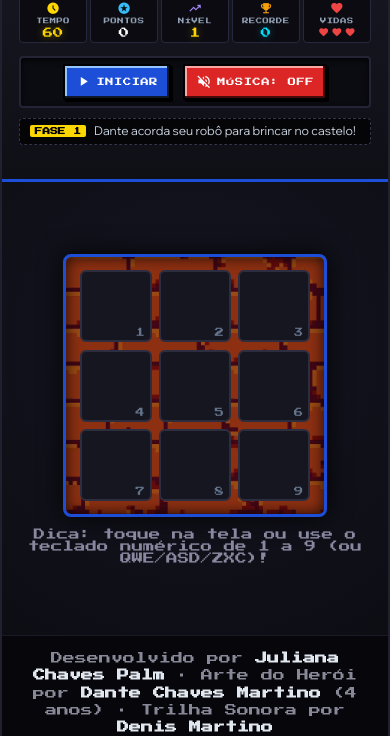
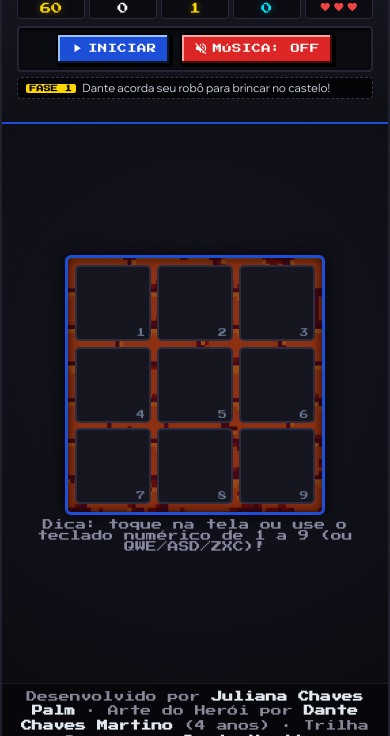
Before and after one commit to julianachavespalm/dante-dash, a website with bundled scripts: page index.html in a window 390 px wide. Shown: the part 74-810 px from the top of the page. Built offline with nearby package versions, Linux system fonts and the light colour scheme.

Commit message:
fix(css): eliminate desktop vertical scrolling with clamp viewport scaling and 100dvh container

```diff
--- a/src/styles/main.css
+++ b/src/styles/main.css
@@ -1,7 +1,7 @@
 /* ==========================================================================
-   Dante Dash - Arcade Edition Stylesheet v2.3
-   Tela Limpa (Sem Ruído), 100% Responsivo, Ícones Google Fonts
-   Botões 8-Bits com Cores das Canetinhas do Dante (Azul Royal e Vermelho)
+   Dante Dash - Arcade Edition Stylesheet v2.4
+   Tela 100% Sem Rolagem (Zero Rolagem Vertical e Horizontal no Desktop e Mobile)
+   Layout Adaptativo com clamp(vh), Ícones Google Fonts e Dock 8-Bits das Canetinhas
    Engenharia de Software: Juliana Chaves Palm
    ========================================================================== */
 
@@ -14,8 +14,10 @@
 
 html, body {
     width: 100%;
+    height: 100%;
     max-width: 100%;
-    overflow-x: hidden;
+    max-height: 100%;
+    overflow: hidden; /* Elimina rolagem vertical e horizontal */
     background-color: #08080C;
     color: #FFFFFF;
     font-family: 'Wix Madefor Display', sans-serif;
@@ -45,21 +47,23 @@ a {
     text-shadow: 0 0 8px rgba(0, 229, 255, 0.4);
 }
 
-/* Moldura Centralizada do Gabinete Arcade Limpo (Sem ruído / sem scanlines) */
+/* Moldura Centralizada do Gabinete Arcade - Encaixe Exato em 100vh / 100dvh */
 .arcade-cabinet {
     width: 100%;
-    max-width: 540px;
+    max-width: 520px;
+    height: 100vh;
+    height: 100dvh;
     margin: 0 auto;
-    min-height: 100vh;
     display: flex;
     flex-direction: column;
+    justify-content: space-between;
     align-items: center;
-    justify-content: space-between;
     background: radial-gradient(circle at center, #151522 0%, #0A0A0F 100%);
     border-left: 2px solid #20202E;
     border-right: 2px solid #20202E;
     box-shadow: 0 0 35px rgba(0, 0, 0, 0.85);
     position: relative;
+    overflow: hidden;
 }
 
 /* Ícones Oficiais do Google Fonts (Material Symbols Outlined) */
@@ -67,7 +71,7 @@ a {
     font-family: 'Material Symbols Outlined';
     font-weight: normal;
     font-style: normal;
-    font-size: 1.15rem;
+    font-size: 1.1rem;
     line-height: 1;
     letter-spacing: normal;
     text-transform: none;
@@ -81,54 +85,55 @@ a {
     font-variation-settings: 'FILL' 1, 'wght' 400, 'GRAD' 0, 'opsz' 24;
 }
 
-/* Topo / Banner Arcade */
+/* Topo / Banner Arcade Compacto */
 .banner {
     width: 100%;
     display: flex;
     flex-direction: column;
     align-items: center;
-    padding: 0.75rem 0.5rem 0.5rem;
+    padding: 0.35rem 0.5rem 0.2rem;
     font-family: "Press Start 2P", monospace;
     background: linear-gradient(180deg, #181824 0%, #0F0F16 100%);
-    border-bottom: 3px solid #1D4ED8;
+    border-bottom: 2px solid #1D4ED8;
+    flex-shrink: 0;
 }
 
 .banner__logo {
-    margin-bottom: 0.45rem;
+    margin-bottom: 0.2rem;
 }
 
 .banner__img {
-    height: 46px;
-    margin-right: 10px;
+    height: 34px;
+    margin-right: 8px;
     filter: drop-shadow(0 0 6px rgba(255, 215, 0, 0.5));
     animation: float 2.5s ease-in-out infinite;
 }
 
 @keyframes float {
     0%, 100% { transform: translateY(0); }
-    50% { transform: translateY(-4px); }
+    50% { transform: translateY(-3px); }
 }
 
 .banner__title {
-    font-size: 1.25rem;
+    font-size: 1.05rem;
     letter-spacing: 1px;
 }
 
-/* Placar Arcade Modular em Grid 5 Colunas (Cabe perfeitamente em qualquer tela) */
+/* Placar Arcade Modular em Grid 5 Colunas */
 .banner__scoreboard {
     display: grid;
     grid-template-columns: repeat(5, 1fr);
-    gap: 0.35rem;
-    width: 95%;
-    max-width: 500px;
-    margin: 0.35rem auto;
+    gap: 0.25rem;
+    width: 96%;
+    max-width: 480px;
+    margin: 0.2rem auto;
 }
 
 .score-card {
     background: rgba(10, 10, 16, 0.9);
     border: 1px solid #28283C;
     border-radius: 4px;
-    padding: 0.35rem 0.15rem;
+    padding: 0.25rem 0.1rem;
     display: flex;
     flex-direction: column;
     align-items: center;
@@ -138,8 +143,8 @@ a {
 }
 
 .score-icon {
-    font-size: 1rem !important;
-    margin-bottom: 0.15rem;
+    font-size: 0.9rem !important;
+    margin-bottom: 0.1rem;
 }
 
 .score-card:nth-child(1) .score-icon { color: #FFD700; }
@@ -149,15 +154,15 @@ a {
 .score-card:nth-child(5) .score-icon { color: #EF4444; }
 
 .score-label {
-    font-size: 0.46rem;
+    font-size: 0.42rem;
     color: #94A3B8;
-    margin-bottom: 0.2rem;
+    margin-bottom: 0.15rem;
     letter-spacing: 0.4px;
     white-space: nowrap;
 }
 
 .score-value {
-    font-size: 0.75rem;
+    font-size: 0.7rem;
     font-family: "Press Start 2P", monospace;
     white-space: nowrap;
 }
@@ -171,7 +176,7 @@ a {
 }
 
 .heart-icon {
-    font-size: 0.78rem !important;
+    font-size: 0.72rem !important;
     transition: transform 0.15s ease;
 }
 
@@ -190,22 +195,22 @@ a {
     display: flex;
     justify-content: center;
     align-items: center;
-    gap: 0.75rem;
-    width: 95%;
-    max-width: 440px;
-    margin: 0.45rem auto 0.25rem;
-    padding: 0.4rem;
+    gap: 0.6rem;
+    width: 96%;
+    max-width: 420px;
+    margin: 0.25rem auto 0.15rem;
+    padding: 0.3rem 0.4rem;
     background: #0B0B12;
     border: 2px solid #242436;
     border-radius: 4px;
-    box-shadow: inset 0 2px 6px rgba(0, 0, 0, 0.8);
+    box-shadow: inset 0 2px 4px rgba(0, 0, 0, 0.8);
 }
 
-/* Botões 8-Bits Estilo Canetinhas do Dante com Ícones Google Fonts */
+/* Botões 8-Bits com Cores das Canetinhas do Dante */
 .pixel-btn {
     font-family: "Press Start 2P", monospace;
-    font-size: 0.62rem;
-    padding: 0.6rem 0.9rem;
+    font-size: 0.58rem;
+    padding: 0.45rem 0.75rem;
     cursor: pointer;
     border: none;
     user-select: none;
@@ -213,13 +218,13 @@ a {
     display: inline-flex;
     align-items: center;
     justify-content: center;
-    gap: 0.35rem;
+    gap: 0.3rem;
     transition: transform 0.05s ease, filter 0.1s ease;
     border-radius: 2px;
 }
 
 .pixel-btn .material-symbols-outlined {
-    font-size: 0.95rem;
+    font-size: 0.85rem;
 }
 
 /* Botão Azul Canetinha Dante */
@@ -271,11 +276,11 @@ a {
 .arcade-lore-bar {
     display: flex;
     align-items: center;
-    gap: 0.5rem;
-    width: 95%;
-    max-width: 440px;
-    margin: 0.35rem auto 0;
-    padding: 0.35rem 0.6rem;
+    gap: 0.4rem;
+    width: 96%;
+    max-width: 420px;
+    margin: 0.2rem auto 0;
+    padding: 0.2rem 0.45rem;
     background: rgba(0, 0, 0, 0.65);
     border: 1px dashed #35354A;
     border-radius: 4px;
@@ -285,8 +290,8 @@ a {
     background: #FFD700;
     color: #000000;
     font-family: "Press Start 2P", monospace;
-    font-size: 0.48rem;
-    padding: 2px 5px;
+    font-size: 0.44rem;
+    padding: 1px 4px;
     border-radius: 2px;
     font-weight: bold;
     white-space: nowrap;
@@ -295,26 +300,27 @@ a {
 .lore-text {
     color: #CBD5E1;
     font-family: 'Wix Madefor Display', sans-serif;
-    font-size: 0.76rem;
-    line-height: 1.2;
+    font-size: 0.72rem;
+    line-height: 1.15;
 }
 
 .combo-display {
-    height: 22px;
-    margin-top: 0.25rem;
-    font-size: 0.72rem;
+    height: 18px;
+    min-height: 18px;
+    margin-top: 0.15rem;
+    font-size: 0.68rem;
     font-weight: bold;
     color: #00FF66;
-    text-shadow: 0 0 10px rgba(0, 255, 102, 0.8);
+    text-shadow: 0 0 8px rgba(0, 255, 102, 0.8);
     display: flex;
     align-items: center;
     justify-content: center;
-    gap: 0.3rem;
+    gap: 0.25rem;
     transition: transform 0.12s ease;
 }
 
 .combo-display .material-symbols-outlined {
-    font-size: 0.95rem;
+    font-size: 0.85rem;
     color: #F97316;
 }
 
@@ -325,46 +331,49 @@ a {
 
 @keyframes flashLevel {
     0%, 100% { transform: scale(1); }
-    50% { transform: scale(1.2); text-shadow: 0 0 16px #FFD700; }
+    50% { transform: scale(1.18); text-shadow: 0 0 14px #FFD700; }
 }
 
-/* Painel da Arena 3x3 */
+/* Painel da Arena 3x3 - Altura Flexível com Clamp */
 .panel-container {
+    flex: 1;
+    min-height: 0;
     display: flex;
     flex-direction: column;
     align-items: center;
     justify-content: center;
-    padding: 0.75rem 0.5rem;
+    padding: 0.2rem 0.5rem;
     width: 100%;
 }
 
 .panel {
-    padding: 0.85rem;
+    padding: 0.45rem;
     background-image: url('../img/wall.png');
     background-size: cover;
     background-position: center;
     border: 3px solid #1D4ED8;
-    border-radius: 8px;
-    box-shadow: 0 0 25px rgba(0, 0, 0, 0.9), inset 0 0 15px rgba(0, 0, 0, 0.8);
+    border-radius: 6px;
+    box-shadow: 0 0 20px rgba(0, 0, 0, 0.85), inset 0 0 12px rgba(0, 0, 0, 0.8);
     touch-action: manipulation;
 }
 
 .panel__row {
-    gap: 0.45rem;
-    margin-bottom: 0.45rem;
+    gap: 0.35rem;
+    margin-bottom: 0.35rem;
 }
 
 .panel__row:last-child {
     margin-bottom: 0;
 }
 
+/* Quadrado da Arena escala perfeitamente com a altura da tela (vh) */
 .panel__square {
     position: relative;
-    width: 86px;
-    height: 86px;
+    width: clamp(56px, 11.5vh, 76px);
+    height: clamp(56px, 11.5vh, 76px);
     background: #161620;
     border: 2px solid #2D2D40;
-    border-radius: 6px;
+    border-radius: 5px;
     cursor: pointer;
     overflow: hidden;
     transition: transform 0.06s ease, border-color 0.12s ease;
@@ -378,9 +387,9 @@ a {
 
 .panel__square .key-hint {
     position: absolute;
-    bottom: 3px;
-    right: 5px;
-    font-size: 0.58rem;
+    bottom: 2px;
+    right: 4px;
+    font-size: 0.55rem;
     color: #64748B;
     font-family: "Press Start 2P", monospace;
     pointer-events: none;
@@ -394,7 +403,7 @@ a {
     background-repeat: no-repeat;
     background-position: center;
     border-color: #DC2626;
-    box-shadow: 0 0 16px rgba(220, 38, 38, 0.7);
+    box-shadow: 0 0 14px rgba(220, 38, 38, 0.7);
     animation: pulseSquare 0.4s alternate infinite ease-in-out;
 }
 
@@ -414,8 +423,8 @@ a {
 }
 
 .panel__hint {
-    margin-top: 0.65rem;
-    font-size: 0.72rem;
+    margin-top: 0.3rem;
+    font-size: 0.68rem;
     color: #8888A0;
     text-align: center;
     padding: 0 0.5rem;
@@ -447,65 +456,66 @@ a {
     background: #14141F;
     border: 3px solid #FFD700;
     border-radius: 8px;
-    padding: 1.5rem;
+    padding: 1.25rem;
     text-align: center;
-    max-width: 380px;
+    max-width: 360px;
     width: 90%;
     box-shadow: 0 0 35px rgba(255, 215, 0, 0.35);
     font-family: "Press Start 2P", monospace;
 }
 
 .modal__img {
-    height: 85px;
-    margin-bottom: 0.85rem;
+    height: 75px;
+    margin-bottom: 0.75rem;
     filter: drop-shadow(0 0 10px rgba(255, 215, 0, 0.45));
 }
 
 .modal__title {
-    font-size: 1.05rem;
-    margin-bottom: 0.5rem;
+    font-size: 1rem;
+    margin-bottom: 0.4rem;
     display: flex;
     align-items: center;
     justify-content: center;
-    gap: 0.4rem;
+    gap: 0.35rem;
 }
 
 .modal__title .material-symbols-outlined {
-    font-size: 1.3rem;
+    font-size: 1.2rem;
     color: #FFD700;
 }
 
 .modal__text {
     font-family: 'Wix Madefor Display', sans-serif;
-    font-size: 0.9rem;
+    font-size: 0.85rem;
     color: #CBD5E1;
-    margin-bottom: 1.15rem;
+    margin-bottom: 1rem;
 }
 
 .modal__stats {
     background: #0B0B12;
     border: 1px solid #282838;
     border-radius: 4px;
-    padding: 0.75rem;
-    margin-bottom: 1.15rem;
-    font-size: 0.65rem;
-    line-height: 1.7;
+    padding: 0.65rem;
+    margin-bottom: 1rem;
+    font-size: 0.62rem;
+    line-height: 1.6;
 }
 
-/* Rodapé Oficial de Autoria */
+/* Rodapé Oficial de Autoria Compacto (Cabe sempre no rodapé sem rolagem) */
 .social-media {
     width: 100%;
-    padding: 0.85rem 0.75rem;
+    padding: 0.35rem 0.5rem;
     background-color: #07070B;
     border-top: 1px solid #1A1A26;
     color: #888899;
     text-align: center;
-    font-size: 0.75rem;
+    font-size: 0.68rem;
+    flex-shrink: 0;
 }
 
 .social-media__tribute {
-    line-height: 1.45;
-    margin-bottom: 0.35rem;
+    line-height: 1.35;
+    margin-bottom: 0.2rem;
 }
 
 .social-media__tribute strong {
@@ -517,28 +527,36 @@ a {
     align-items: center;
     justify-content: center;
     list-style: none;
-    gap: 1.25rem;
-    margin-top: 0.35rem;
+    gap: 1rem;
+    margin-top: 0.15rem;
 }
 
 .social-media__link {
     color: #94A3B8;
     transition: color 0.2s ease;
+    font-size: 0.68rem;
 }
 
 .social-media__link:hover {
     color: #FFD700;
 }
 
-/* Ajustes Responsivos para Dispositivos Pequenos (Abaixo de 400px) */
-@media (max-width: 400px) {
-    .banner__title { font-size: 1rem; }
-    .banner__scoreboard { gap: 0.2rem; }
-    .score-card { padding: 0.25rem 0.1rem; }
-    .score-label { font-size: 0.4rem; }
-    .score-value { font-size: 0.65rem; }
-    .score-icon { font-size: 0.85rem !important; }
-    .heart-icon { font-size: 0.7rem !important; }
-    .panel__square { width: 72px; height: 72px; }
-    .pixel-btn { font-size: 0.52rem; padding: 0.5rem 0.7rem; }
+/* Ajustes Específicos para Resoluções Pequenas */
+@media (max-height: 600px) {
+    .banner { padding: 0.2rem 0.4rem 0.15rem; }
+    .banner__title { font-size: 0.95rem; }
+    .banner__img { height: 28px; }
+    .banner__scoreboard { margin: 0.1rem auto; gap: 0.15rem; }
+    .score-card { padding: 0.15rem 0.05rem; }
+    .score-label { font-size: 0.38rem; }
+    .score-value { font-size: 0.62rem; }
+    .score-icon { font-size: 0.75rem !important; }
+    .banner__controls-dock { margin: 0.15rem auto 0.1rem; padding: 0.2rem 0.3rem; }
+    .pixel-btn { font-size: 0.52rem; padding: 0.35rem 0.55rem; }
+    .arcade-lore-bar { padding: 0.15rem 0.35rem; }
+    .lore-text { font-size: 0.65rem; }
+    .panel-container { padding: 0.1rem 0.4rem; }
+    .panel { padding: 0.35rem; }
+    .panel__hint { display: none; } /* Oculta dica em telas muito baixas para priorizar arena */
+    .social-media { padding: 0.25rem 0.4rem; font-size: 0.62rem; }
 }
```
